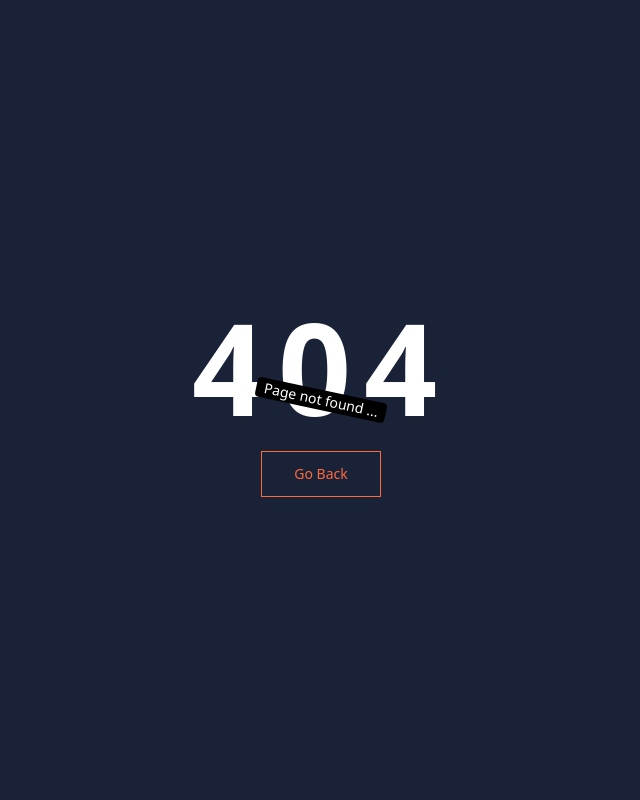
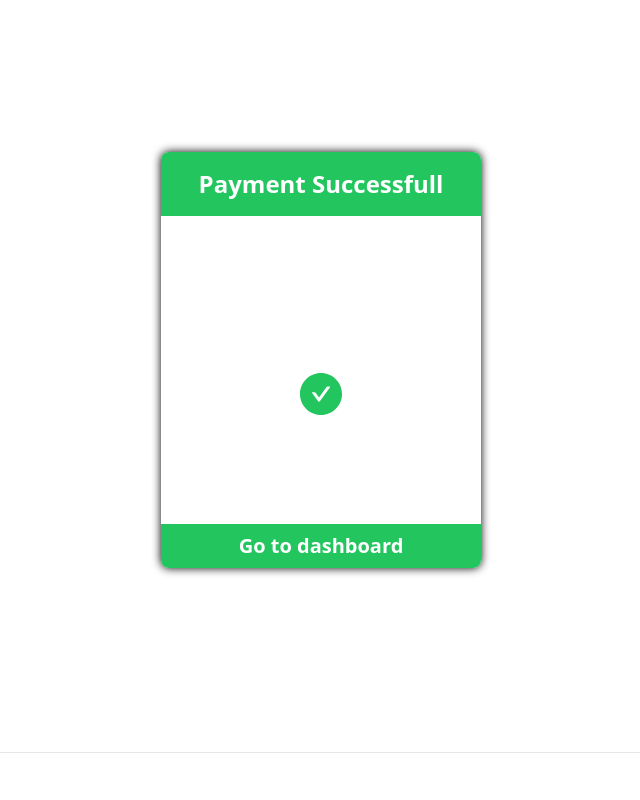
Before and after one commit to NikhilKumarMandal/course, a React (Vite) app in the folder fortend/: page /checkout/success in a window 1280 px wide. Before the commit this address had no page. Shown: the top 800 px of the page, without its empty margins (319-959 px from the left). Built offline with nearby package versions, Linux system fonts and the light colour scheme; no server answers; sample sign-in values are in the browser's storage.

Commit message:
"Add CheckoutSuccess and CheckoutFailure pages to payment route"

```diff
--- a/fortend/src/main.jsx
+++ b/fortend/src/main.jsx
@@ -20,6 +20,8 @@
 import Profile from './pages/User/Profile.jsx';
 import EditProfile from './pages/User/EditProfile.jsx';
 import Checkout from './pages/Payment/Checkout.jsx';
+import CheckoutSuccess from './pages/Payment/CheckoutSuccess.jsx';
+import CheckoutFailure from './pages/Payment/CheckoutFailure.jsx';
 
 
 
@@ -44,6 +46,8 @@
     <Route path="/user/profile" element={<Profile/>}/>
     <Route path="/user/editprofile" element={<EditProfile/>}/>
     <Route path="/checkout" element={<Checkout/>}/>
+    <Route path="/checkout/success" element={<CheckoutSuccess/>}/>
+    <Route path="/checkout/fail" element={<CheckoutFailure/>}/>
     </Route>
 
     </Route>
--- /dev/null
+++ b/fortend/src/pages/Payment/CheckoutFailure.jsx
@@ -0,0 +1,37 @@
+import React from 'react'
+import { RxCrossCircled } from "react-icons/rx";
+import { Link } from "react-router-dom";
+import Header from '../../components/Header/Header';
+
+function CheckoutFailure() {
+  return (
+    <Header>
+         <div className="min-h-[90vh] flex items-center justify-center text-white">
+                <div className="w-80 h-[26rem] flex flex-col justify-center items-center shadow-[0_0_10px_black] rounded-lg relative">
+                    <h1 className="bg-red-500 absolute text-center top-0 w-full py-4 text-2xl font-bold rounded-tl-lg rounded-tr-lg">Payment failed</h1>
+
+                    <div className="px-4 flex flex-col items-center justify-center space-y-2">
+                        <div className="text-center space-y-2">
+                            <h2 className="text-lg font-semibold">
+                                Oops ! Your payment failed
+                            </h2>
+                            <p className="text-left">
+                                Please try again later
+                            </p>
+
+                        </div>
+                        <RxCrossCircled className="text-red-500 text-5xl" />
+                    </div>
+
+                    <Link to="/checkout" className="bg-red-500 hover:bg-red-600 transition-all ease-in-out duration-300 absolute bottom-0 w-full py-2 text-xl font-semibold text-center rounded-br-lg rounded-bl-lg">
+                        <button>Try again</button>
+                    </Link>
+
+                </div>
+
+            </div>
+    </Header>
+  )
+}
+
+export default CheckoutFailure
--- /dev/null
+++ b/fortend/src/pages/Payment/CheckoutSuccess.jsx
@@ -0,0 +1,45 @@
+import React from 'react'
+import { useEffect } from "react";
+import { AiFillCheckCircle } from "react-icons/ai";
+import { useDispatch } from "react-redux";
+import { Link } from "react-router-dom";
+import Header from '../../components/Header/Header';
+import { getUserData } from '../../redux/slices/AuthSlice';
+
+function CheckoutSuccess() {
+    const dispatch = useDispatch();
+
+    useEffect(() => {
+        dispatch(getUserData());
+    })
+  return (
+    <Header>
+  <div className="min-h-[90vh] flex items-center justify-center text-white">
+                <div className="w-80 h-[26rem] flex flex-col justify-center items-center shadow-[0_0_10px_black] rounded-lg relative">
+                    <h1 className="bg-green-500 absolute text-center top-0 w-full py-4 text-2xl font-bold rounded-tl-lg rounded-tr-lg">Payment Successfull</h1>
+
+                    <div className="px-4 flex flex-col items-center justify-center space-y-2">
+                        <div className="text-center space-y-2">
+                            <h2 className="text-lg font-semibold">
+                                Welcome to the pro bundle
+                            </h2>
+                            <p className="text-left">
+                                Now you can enjoy all the courses.
+                            </p>
+
+                        </div>
+                        <AiFillCheckCircle className="text-green-500 text-5xl" />
+                    </div>
+
+                    <Link to="/" className="bg-green-500 hover:bg-green-600 transition-all ease-in-out duration-300 absolute bottom-0 w-full py-2 text-xl font-semibold text-center rounded-br-lg rounded-bl-lg">
+                        <button>Go to dashboard</button>
+                    </Link>
+
+                </div>
+
+            </div>
+    </Header>
+  )
+}
+
+export default CheckoutSuccess
```
